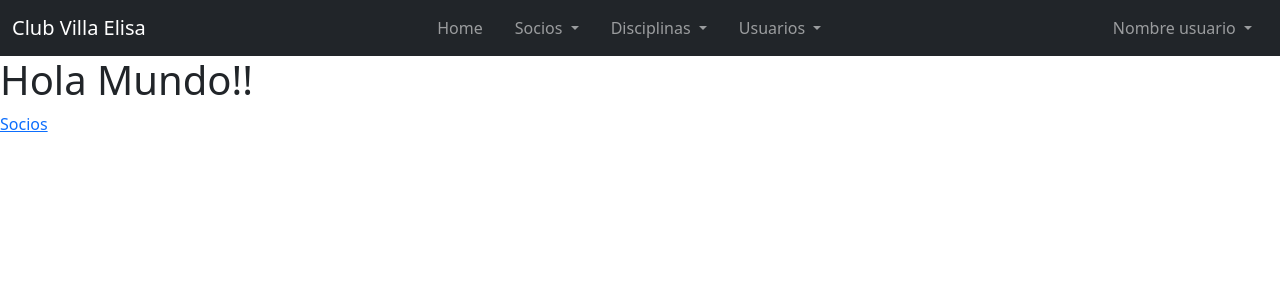
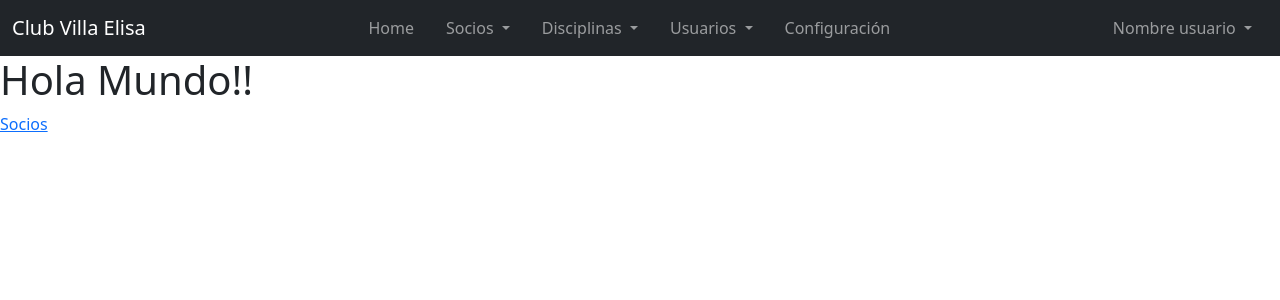
Before and after one commit to Juan-Cruz-GH/Proyecto-de-Software-UNLP, a Flask app: page / in a window 1280 px wide. Shown: the top 300 px of the page. Run offline with Flask 2, Linux system fonts and the light colour scheme.

Commit message:
configuracion del sistema

```diff
--- a/admin/src/web/templates/layout.html
+++ b/admin/src/web/templates/layout.html
@@ -58,6 +58,9 @@
                   <li><a class="dropdown-item" href="#">Agregar Usuario</a></li>
                 </ul>
               </li>
+              <li class="nav-item">
+                <a class="nav-link mx-2" aria-current="page" href="{{ url_for('configuracion_sistema.configuracion_index') }}">Configuración</a>
+              </li>
             </ul>
             <ul class="navbar-nav ms-auto d-lg-inline-flex">
               <li class="nav-item dropdown">
```
